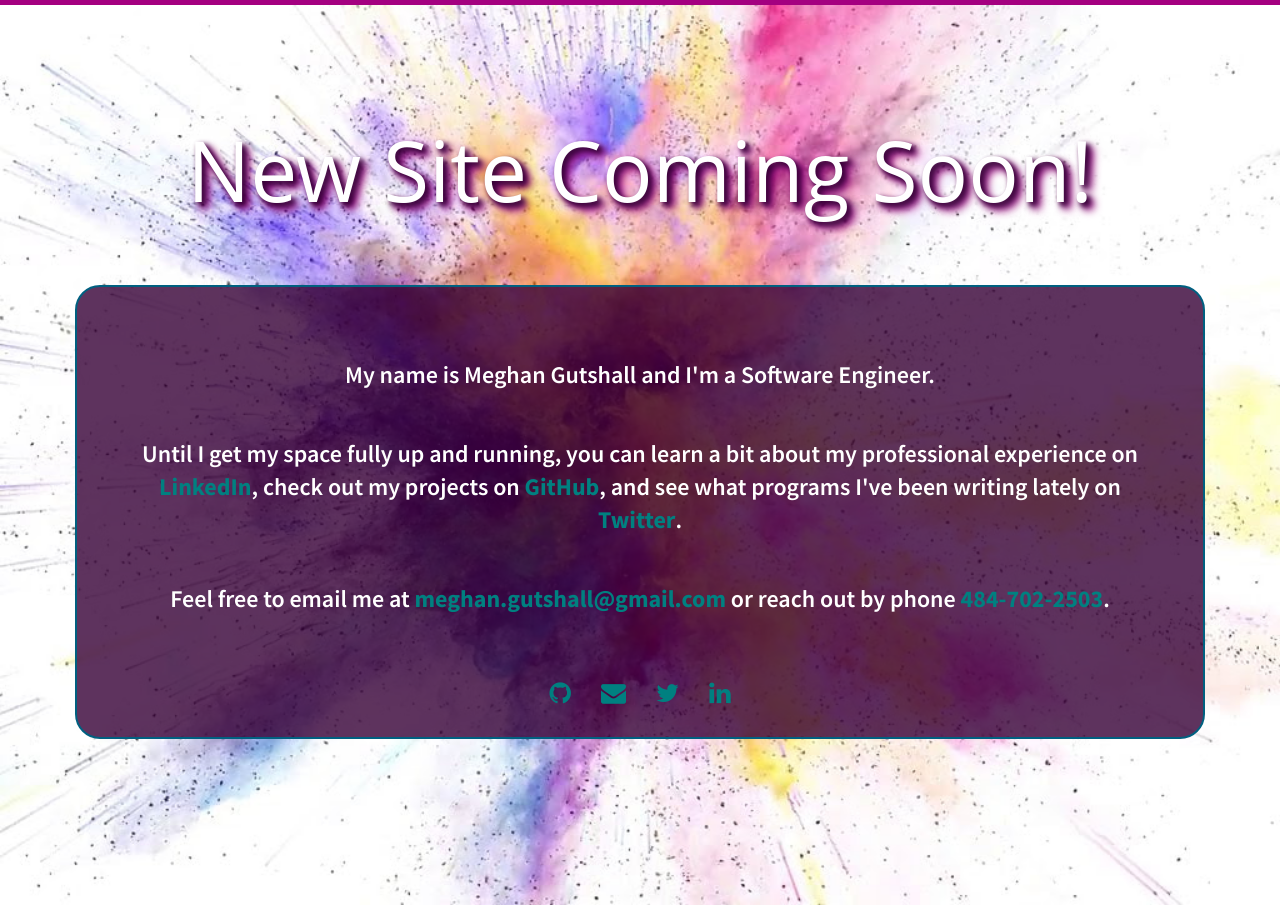
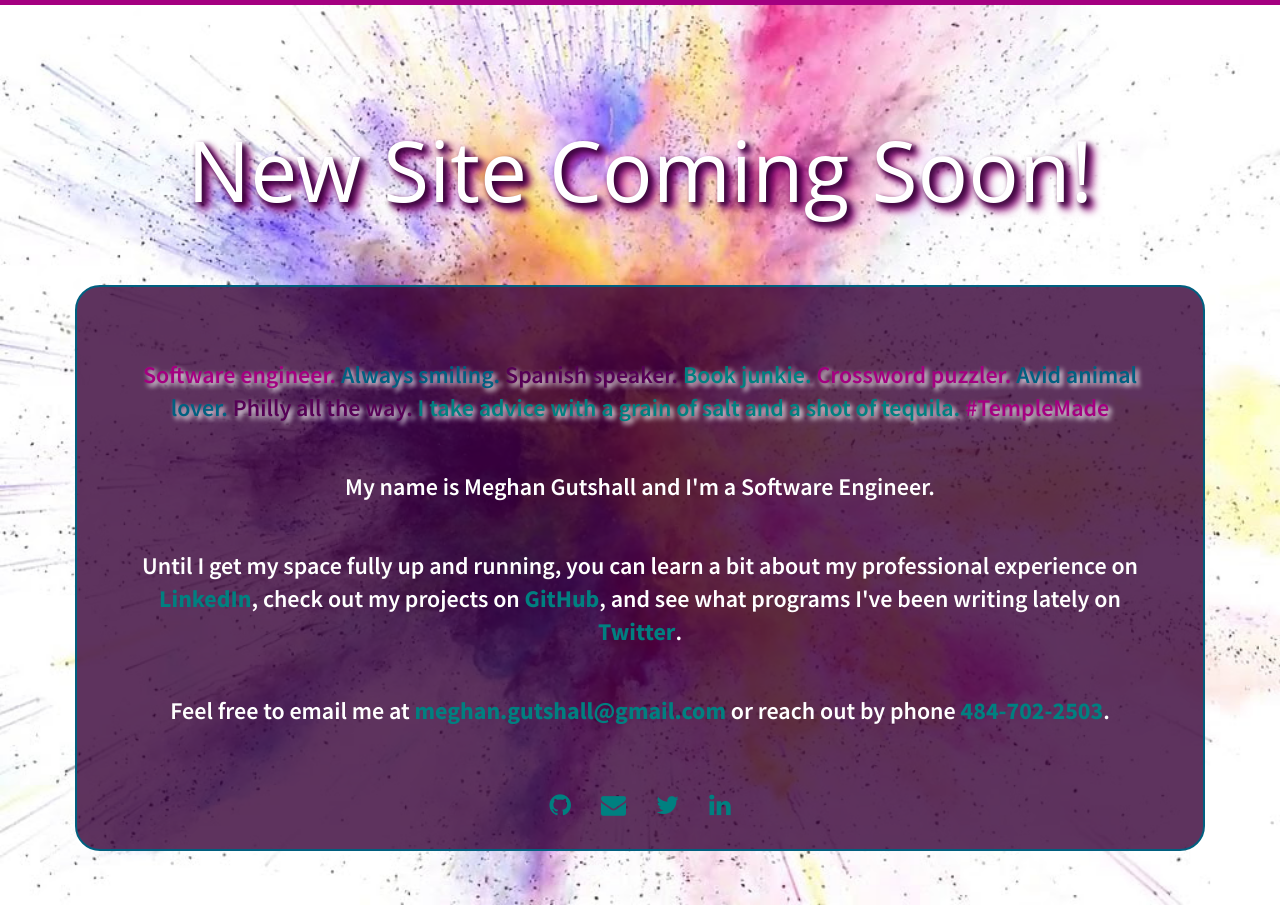
Before and after one commit to meg-gutshall/portfolio-with-projects-and-resume, a Jekyll site: the page built from coming-soon.html, in a window 1280 px wide. Built offline with Jekyll 4.4.1, drawn with Linux system fonts in a browser that asks for light colours; nearby versions of some CDN libraries.

Commit message:
Addition to static page

```diff
--- a/coming-soon.html
+++ b/coming-soon.html
@@ -8,6 +8,7 @@ title: Coming Soon!
     <h1>New Site Coming Soon!</h1>
   </div>
   <div class="container-fluid summary">
+    <p class="about-intro"><span class="pink">Software engineer.</span> <span class="blue">Always smiling.</span> <span class="purple">Spanish speaker.</span> <span class="teal">Book junkie.</span> <span class="pink">Crossword puzzler.</span> <span class="blue">Avid animal lover.</span> <span class="purple">Philly all the way.</span> <span class="teal">I take advice with a grain of salt and a shot of tequila.</span> <span class="pink">#TempleMade</span></p>
     <p>My name is {{ site.author }} and I'm a Software Engineer.</p>
 	  <p>Until I get my space fully up and running, you can learn a bit about my professional experience on <a href="http://linkedin.com/in/{{ site.linkedin }}" target="_blank">LinkedIn</a>, check out my projects on <a href="http://github.com/{{ site.github }}" target="_blank">GitHub</a>, and see what programs I've been writing lately on <a href="http://twitter.com/{{ site.twitter }}" target="_blank">Twitter</a>.</p>
     <p>Feel free to email me at <a href="mailto:{{ site.email }}">{{ site.email }}</a> or reach out by phone <a href="tel:1-484-702-2503">484-702-2503</a>.</p>
--- a/static/css/main.css
+++ b/static/css/main.css
@@ -652,6 +652,9 @@ section#coming-soon div.summary p a:hover {
   font-weight: 700;
   text-decoration: none;
 }
+section#coming-soon div.summary p.about-intro {
+  text-shadow: 3px 3px 0.5rem #ffffff;
+}
 section#coming-soon div.summary div.social {
   padding-top: 3.5rem;
 }
```
